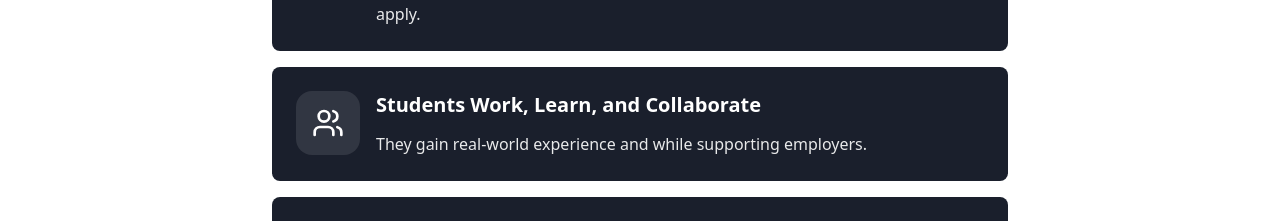
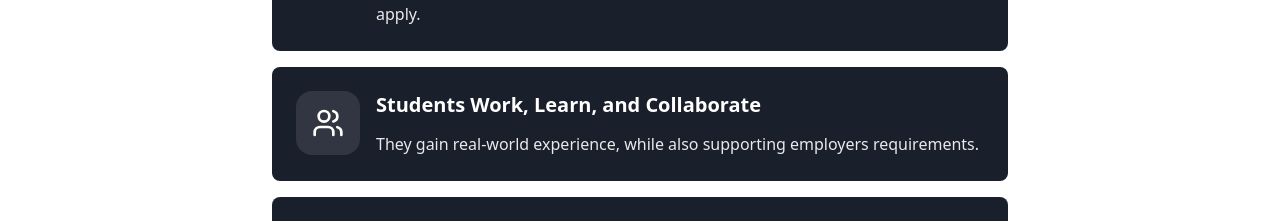
Before and after one commit to Skills-Council-of-Canada/skillworks, a React (Vite) app: page / in a window 1280 px wide. Shown: the part 2367-2588 px from the top of the page. Built offline with nearby package versions, Linux system fonts and the light colour scheme.

Commit message:
Update How It Works section description
Updated the description of one of the steps in the How It Works section to better reflect the process.

```diff
--- a/src/components/landing/sections/HowItWorksSection.tsx
+++ b/src/components/landing/sections/HowItWorksSection.tsx
@@ -20,7 +20,7 @@ export const HowItWorksSection = () => {
     {
       icon: Users,
       title: "Students Work, Learn, and Collaborate",
-      description: "They gain real-world experience and while supporting employers."
+      description: "They gain real-world experience, while also supporting employers requirements."
     },
     {
       icon: GraduationCap,
```
